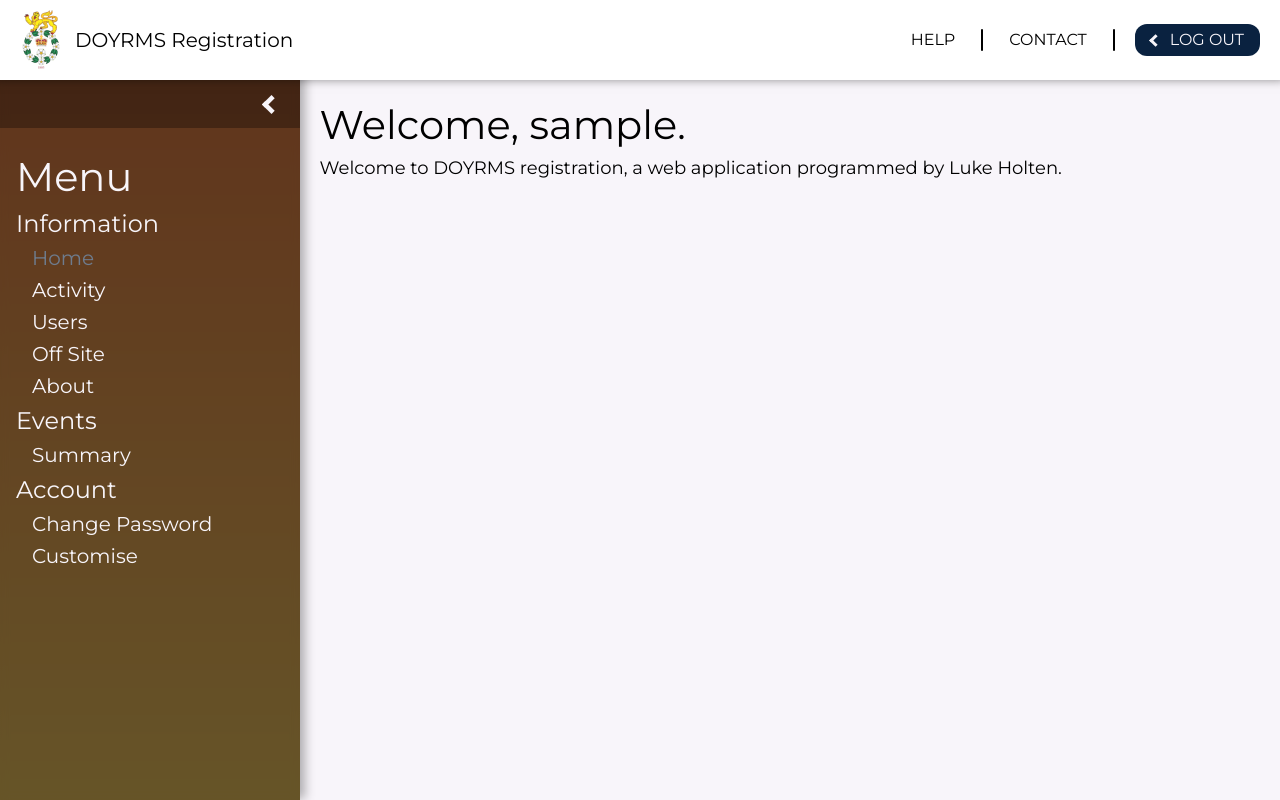
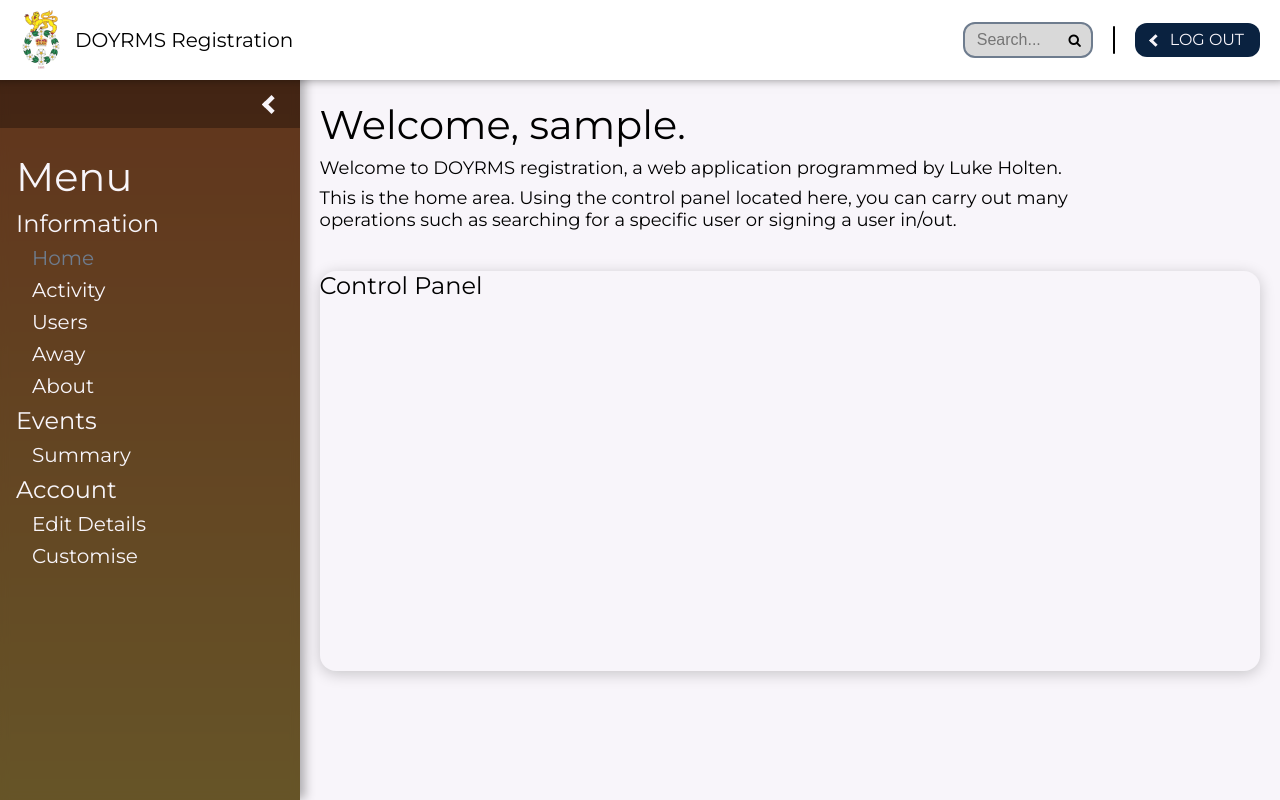
Before and after one commit to lwholten/doyrms-registration, a PHP site: page /pages/php/staff_page.php in a window 1280 px wide. Run offline with PHP 8.4, Linux system fonts and the light colour scheme; the visitor is signed in with stand-in values (Sample User, id 1); data that the repository does not hold is empty; some libraries are stand-ins or nearby versions.

Commit message:
Added CSS to support a search bar on the staff page(s). Now it needs backend programming to function.

```diff
--- a/css/mainstyles.css
+++ b/css/mainstyles.css
@@ -29,7 +29,7 @@ body {
   position: sticky;
   width: 100%;
   height: auto;
-  min-height: 120px;
+  min-height: 100px;
   max-height: 100%;
   background: var(--header-bg);
   display: flex;
@@ -39,11 +39,10 @@ body {
   top: 0;
   white-space: nowrap;
   z-index: 2;
-  transition: min-height 200ms linear;
 }
 #main_header img {
-  height: 90px;
-  width: 98px;
+  height: 60px;
+  width: 64px;
   margin: 16px 0px 16px 16px;
   border: none;
   outline: 0;
@@ -54,6 +53,7 @@ body {
   align-self: center;
   width: auto;
   text-align: left;
+  font-size: 32px;
 }
 
 navbar {
@@ -82,19 +82,19 @@ navbar .divider {
   display: block;
   width: 2px;
   background: var(--navbar-button);
-  height: 22px;
-  border-radius: 1px;
+  height: 28px;
+  border-radius: 2px;
   margin: 0px 20px;
 }
 
 .blue_button {
   background: var(--navy);
-  height: 40px;
+  height: 34px;
   width: auto;
   display: flex;
   justify-content: center;
   align-items: center;
-  border-radius: 16px;
+  border-radius: 12px;
   color: var(--white);
   padding: 0px 16px;
   transition: color 100ms;
--- a/css/staff_page.css
+++ b/css/staff_page.css
@@ -11,6 +11,8 @@
   --yellow-pastel: rgb(255,255,186);
   --green-pastel: rgb(186,255,201);
   --blue-pastel: rgb(186,225,255);
+
+  --search-bar: var(--light-grey);
 }
 
 body {
@@ -57,18 +59,62 @@ body {
   margin-bottom: 40px;
 }
 
+.search_bar_wrapper {
+  min-width: 126px;
+  width: auto;
+  height: 32px;
+  border-radius: 12px;
+  border: 2px solid var(--grey);
+  background: var(--search-bar);
+  display: flex;
+  flex-direction: row;
+  align-items: center;
+  transition: width 200ms linear;
+}
+.search_bar_wrapper button {
+  height: 38px;
+  width: auto;
+  min-width: 32px;
+  border: none;
+  background: none;
+}
+.search_bar_wrapper input[type=search] {
+  background: none;
+  width: 94px;
+  height: 38px;
+  padding: 0px 0px 0px 12px;
+  font-size: 16px;
+  border: none;
+  border-radius: 16px 0px 0px 16px;
+  transition: width 200ms linear;
+  -webkit-appearance: none;
+}
+.search_bar_wrapper input[type=search]:focus {
+  outline: none;
+  width: 174px;
+}
+/* clears the search bar ‘X’ from Internet Explorer */
+input[type=search]::-ms-clear { display: none; width : 0; height: 0; }
+input[type=search]::-ms-reveal { display: none; width : 0; height: 0; }
+/* Clears the search bar 'X' from google chrome*/
+input[type="search"]::-webkit-search-decoration,
+input[type="search"]::-webkit-search-cancel-button,
+input[type="search"]::-webkit-search-results-button,
+input[type="search"]::-webkit-search-results-decoration { display: none; }
+
 #sidebar {
   position: sticky;
   top: 120px;
   width: 300px;
   min-width: 300px;
-  height: calc(100vh - 120px);
+  height: calc(100vh - 100px);
   background: var(--dynamic_background);
   background-size: cover;
   z-index: 1;
   display: block;
   transition: width 200ms linear, background 200ms linear;
   box-shadow: 0 -6px 10px 5px rgb(0 0 0 / 30%);
+  top: 100px;
 }
 #sidebar container {
   width: 100%;
@@ -189,13 +235,13 @@ body {
   flex-direction: row;
   justify-content: flex-start;
   align-items: center;
-  background: rgba(0,0,0,0.1);
+  background: none;
 }
-.table_wrapper header h2 {
-  font-size: 40px;
+.table_wrapper header h3 {
+  font-size: 32px;
   letter-spacing: 4px;
   color: var(--white);
-  margin-left: 8px;
+  margin-left: 16px;
 }
 .table_wrapper header .button_wrapper {
   width: auto;
@@ -485,7 +531,7 @@ spacer {
 .event_card header {
   width: auto;
   height: auto;
-  background: rgba(0,0,0,0.1);
+  background: none;
   border-radius: 16px 16px 0px 0px;
   padding: 8px;
   border-bottom: 4px solid rgb(0,0,0);
@@ -531,6 +577,35 @@ spacer {
   line-height: 26px;
 }
 
+#control_panel {
+  width: 100%;
+  height: auto;
+  min-height: 400px;
+  display: flex;
+  flex-direction: column;
+  border-radius: 16px;
+  box-shadow: 0px 3px 15px rgb(0 0 0 / 20%);
+  margin-bottom: 40px;
+  background: var(--white);
+}
+#control_panel header {
+  width: 100%;
+  min-height: 60px;
+  height: auto;
+  border-radius: 16px 16px 0px 0px;
+  display: grid;
+  grid-template-columns: 1fr 300px;
+  grid-template-rows: 60px;
+  grid-auto-flow: column;
+  background: none;
+}
+#control_panel header h2 {
+  font-size: 32px;
+  letter-spacing: 4px;
+  color: var(--black);
+  height: auto;
+  margin: auto 0px auto 8px;
+}
 @media screen and (max-width: 1400px), (max-height: 800px) {
   #main_header {
     min-height: 80px;
@@ -546,10 +621,6 @@ spacer {
   #main_header h1 {
     font-size: 20px;;
   }
-  #main_header .blue_button {
-    height: 32px;
-    border-radius: 12px;
-  }
   navbar {
     padding: 0px 20px 0px 0px;
   }
--- a/pages/html/staff_page.html
+++ b/pages/html/staff_page.html
@@ -5,6 +5,8 @@
 <script type="text/javascript" src="https://ajax.googleapis.com/ajax/libs/jquery/3.6.0/jquery.min.js"></script>
 <script type="text/javascript" src="https://ajax.googleapis.com/ajax/libs/jqueryui/1.12.1/jquery-ui.min.js"></script>
 
+<!-- Load icon library -->
+<link rel="stylesheet" href="https://cdnjs.cloudflare.com/ajax/libs/font-awesome/4.7.0/css/font-awesome.min.css">
 <!-- dynamic  background -->
 <script type="text/javascript" src="../../scripts/jquery/dynamic_background.js"></script>
 
@@ -25,9 +27,12 @@
         <button type="submit" class="navbar_button blue_button" id="sign_out_button" name="staff_sign_out"><span class="left_arrow"></span><spacer></spacer><h5>LOG OUT</h5></button>
       </form>
       <span class="divider"></span>
-      <button><h5>CONTACT</h5></button>
-      <span class="divider"></span>
-      <button><h5>HELP</h5></button>
+      <div class="search_bar_wrapper">
+        <input id="ita" type="search" name="search" placeholder="Search..."></input>
+        <button type="submit">
+          <i class="fa fa-search"></i>
+        </button>
+      </div>
     </navbar>
   </header>
   <div class="wrapper">
@@ -41,14 +46,14 @@
           <li onclick="toggleMainSection(this.id,'home_section')" class="sidebar_button sidebar_button_active" id="home_button"><h4>Home</h4></li>
           <li onclick="toggleMainSection(this.id,'activity_section')" class="sidebar_button" id="activity_button"><h4>Activity</h4></li>
           <li onclick="toggleMainSection(this.id,'users_section')" class="sidebar_button" id="users_button"><h4>Users</h4></li>
-          <li onclick="toggleMainSection(this.id,'off_site_section')" class="sidebar_button" id="off_site_button"><h4>Off Site</h4></li>
+          <li onclick="toggleMainSection(this.id,'away_section')" class="sidebar_button" id="away_button"><h4>Away</h4></li>
           <li onclick="toggleMainSection(this.id,'about_section')" class="sidebar_button" id="about_button"><h4>About</h4></li>
           <li class="sidebar_subtitle"><h3>Events</h3></li>
           <li onclick="toggleMainSection(this.id,'events_summary_section')" class="sidebar_button" id="events_summary_button"><h4>Summary</h4></li>
           <?php @include('../php/sidebar/staff/event_buttons.php'); loadSidebarEventButtons() ?>
 
           <li class="sidebar_subtitle"><h3>Account</h3></li>
-          <li onclick="toggleMainSection(this.id,'change_password_section')" class="sidebar_button" id="change_password_button"><h4>Change Password</h4></li>
+          <li onclick="toggleMainSection(this.id,'edit_details_section')" class="sidebar_button" id="edit_details_button"><h4>Edit Details</h4></li>
           <li onclick="toggleMainSection(this.id,'customise_section')" class="sidebar_button" id="customise_button"><h4>Customise</h4></li>
         </ul>
       </container>
@@ -58,6 +63,14 @@
         <h2>Welcome, <?=$_SESSION["staffUsername"]?>.</h2>
         <div class="info_wrapper text">
           <p>Welcome to DOYRMS registration, a web application programmed by Luke Holten.</p>
+          <p>This is the home area. Using the control panel located here, you can carry out many operations such as searching for a specific user or signing a user in/out.</p>
+        </div>
+        <spacer></spacer>
+        <div id="control_panel" class="text">
+          <header>
+            <h3>Control Panel</h3>
+          </header>
+          <footer/>
         </div>
       </section>
       <section class="main_section" id="activity_section">
@@ -68,7 +81,7 @@
         <spacer></spacer>
         <div class="table_wrapper">
           <header>
-            <h2>Recent Activity</h2>
+            <h3>Recent Activity</h2>
           </header>
           <table class='table' id="recent_activity_table">
             <tr>
@@ -91,7 +104,7 @@
         <spacer></spacer>
         <div class="table_wrapper">
           <header>
-            <h2>User Status</h2>
+            <h3>User Status</h2>
           </header>
           <table class='table' id="user_status_table">
             <tr>
@@ -107,8 +120,28 @@
           <footer/>
         </div>
       </section>
-      <section class="main_section" id="off_site_section">
-        <h2>Off Site</h2>
+      <section class="main_section" id="away_section">
+        <h2>Away</h2>
+        <div class="info_wrapper text">
+          <p>Need to see who is currently away? This section can provide you will all the relevant information you may need.</p>
+        </div>
+        <spacer></spacer>
+        <div class="table_wrapper">
+          <header>
+            <h3>Away Users</h2>
+          </header>
+          <table class='table' id="away_table">
+            <tr>
+              <th>Forename</th>
+              <th>Surname</th>
+              <th>Location</th>
+              <th>Date signed out</th>
+              <th>Date expected back</th>
+            </tr>
+            <?php @include('../php/tables/staff/away_users.php'); fillAwayUsersTable() ?>
+          </table>
+          <footer/>
+        </div>
       </section>
       <section class="main_section" id="about_section">
         <h2>About</h2>
@@ -131,11 +164,17 @@
       </section>
       <?php @include('../php/sections/staff/event_sections.php'); loadEventSections() ?>
 
-      <section class="main_section" id="change_password_section">
-        <h2>Account - Change Password</h2>
+      <section class="main_section" id="edit_details_section">
+        <h2>Account - Edit Details</h2>
+        <div class="info_wrapper text">
+          <p>In this section you can edit your account details. New email address? no problem, you can change it here.</p>
+        </div>
       </section>
       <section class="main_section" id="customise_section">
         <h2>Account - Customise</h2>
+        <div class="info_wrapper text">
+          <p>In this section you can customise your site experience. Fancy trying dark mode? You can enable it here.</p>
+        </div>
       </section>
     </div>
   </div>
--- a/pages/php/sections/staff/event_sections.php
+++ b/pages/php/sections/staff/event_sections.php
@@ -114,7 +114,7 @@ function loadEventSections() {
     echo "<p>$description</p><spacer></spacer>";
     // Declares the start of a table
     $table_id = strtolower("$record[1]_event_table");
-    echo "<div class='table_wrapper event_table_wrapper' style='background: $tableBackground'><header><h2>$title</h2></header><table class='table' id='$table_id'><tr><th>Nature</th><th>Forename</th><th>Surname</th><th>Timing</th></tr>";
+    echo "<div class='table_wrapper event_table_wrapper' style='background: $tableBackground'><header><h3>$title</h3></header><table class='table' id='$table_id'><tr><th>Nature</th><th>Forename</th><th>Surname</th><th>Timing</th></tr>";
     // Populates the table with data
     populateTable($record[0]);
     // Declares the end of the table and section
--- /dev/null
+++ b/pages/php/tables/staff/away_users.php
@@ -0,0 +1,24 @@
+<?php
+function fillAwayUsersTable() {
+  // Connects to the database
+  $con = new mysqli('localhost', 'dreg_user', 'epq', 'dregDB');
+  // SQL code to get the table data
+  $sql = "SELECT Forename, Surname, LocationName, cast(TimeOut AS Date), cast(TimeIn AS Date) FROM Away LEFT JOIN Users ON Users.UserID = Away.UserID LEFT JOIN Locations ON Locations.LocationID = Users.LocationID ORDER BY Users.Forename ASC LIMIT 25";
+  // Saves the result of the SQL code to a variable
+  $result = $con->query($sql);
+  // Disconnects from the database
+  $con->close();
+  // Iterates through the table records and displays them on the web page's table
+  while($record = $result -> fetch_array(MYSQLI_NUM)) {
+    // Outputs data in the following order: fname, lname, locations, date signed out
+    echo "<tr><td>$record[0]</td><td>$record[1]</td><td>$record[2]</td><td>$record[3]</td>";
+    // Outputs the date expected back or N/A if it has not been set
+    if ($record[4] != NULL) {
+      echo "<td>$record[4]</td></tr>";
+    }
+    else {
+      echo "<td>N/A</td></tr>";
+    }
+  }
+}
+?>
--- a/scripts/jquery/dynamic_background.js
+++ b/scripts/jquery/dynamic_background.js
@@ -40,6 +40,10 @@ function updateBackground() {
   }
   // Else, update tha background
   else {
+    // Allows the background to be set during midnight, since at midnight hours is set to 0 and must be 24 instead
+    if (currentHour === 0) {
+      currentHour = 24;
+    }
     // Sets the css variable 'dynamic_background' to the backgrounds array indexed with the current hour
     document.documentElement.style.setProperty('--dynamic_background', backgrounds[currentHour-1]);
   }
```
